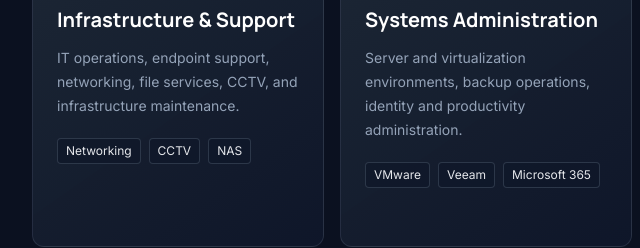
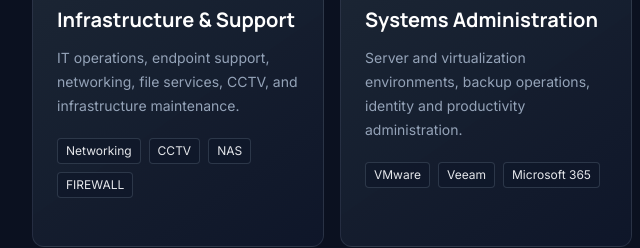
Before and after one commit to rofiqsugara00-commits/MY-PROFIL, a plain HTML site: page index.html in a window 1280 px wide. Shown: the part 1860-2108 px from the top of the page, 0-640 px from the left. Drawn offline with nearby package versions, Linux system fonts and the light colour scheme.

Commit message:
Update index.html

```diff
--- a/index.html
+++ b/index.html
@@ -172,7 +172,7 @@
         <article class="panel rounded-xl p-6">
           <div class="text-amber-400 text-2xl">01</div><h3 class="display text-xl font-bold text-white mt-5">Infrastructure & Support</h3>
           <p class="text-sm leading-6 text-slate-400 mt-3">IT operations, endpoint support, networking, file services, CCTV, and infrastructure maintenance.</p>
-          <div class="flex flex-wrap gap-2 mt-5"><span class="tag rounded px-2 py-1 text-xs">Networking</span><span class="tag rounded px-2 py-1 text-xs">CCTV</span><span class="tag rounded px-2 py-1 text-xs">NAS</span></div>
+          <div class="flex flex-wrap gap-2 mt-5"><span class="tag rounded px-2 py-1 text-xs">Networking</span><span class="tag rounded px-2 py-1 text-xs">CCTV</span><span class="tag rounded px-2 py-1 text-xs">NAS</span><span class="tag rounded px-2 py-1 text-xs">FIREWALL</span></div>
         </article>
         <article class="panel rounded-xl p-6">
           <div class="text-amber-400 text-2xl">02</div><h3 class="display text-xl font-bold text-white mt-5">Systems Administration</h3>
```
